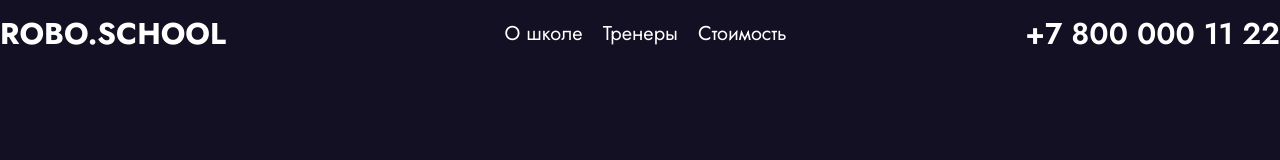
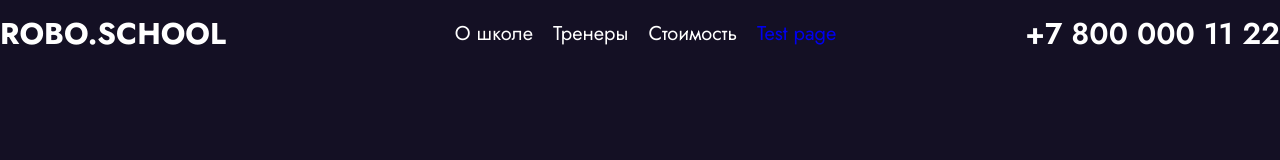
Before and after one commit to alsubogdanov/html_css_ROBO.SCHOOL_in_class, a plain HTML site: page index.html in a window 1280 px wide. Shown: the top 160 px of the page. Drawn offline with Linux system fonts and the light colour scheme.

Commit message:
add test.html

```diff
--- a/index.html
+++ b/index.html
@@ -27,6 +27,7 @@
               <li>О школе</li>
               <li>Тренеры</li>
               <li>Стоимость</li>
+              <a href="test.html">Test page</a>
             </ul>
           </nav>
           <a href="tel:+7 800 000 11 22" class="tel">+7 800 000 11 22</a>
```
